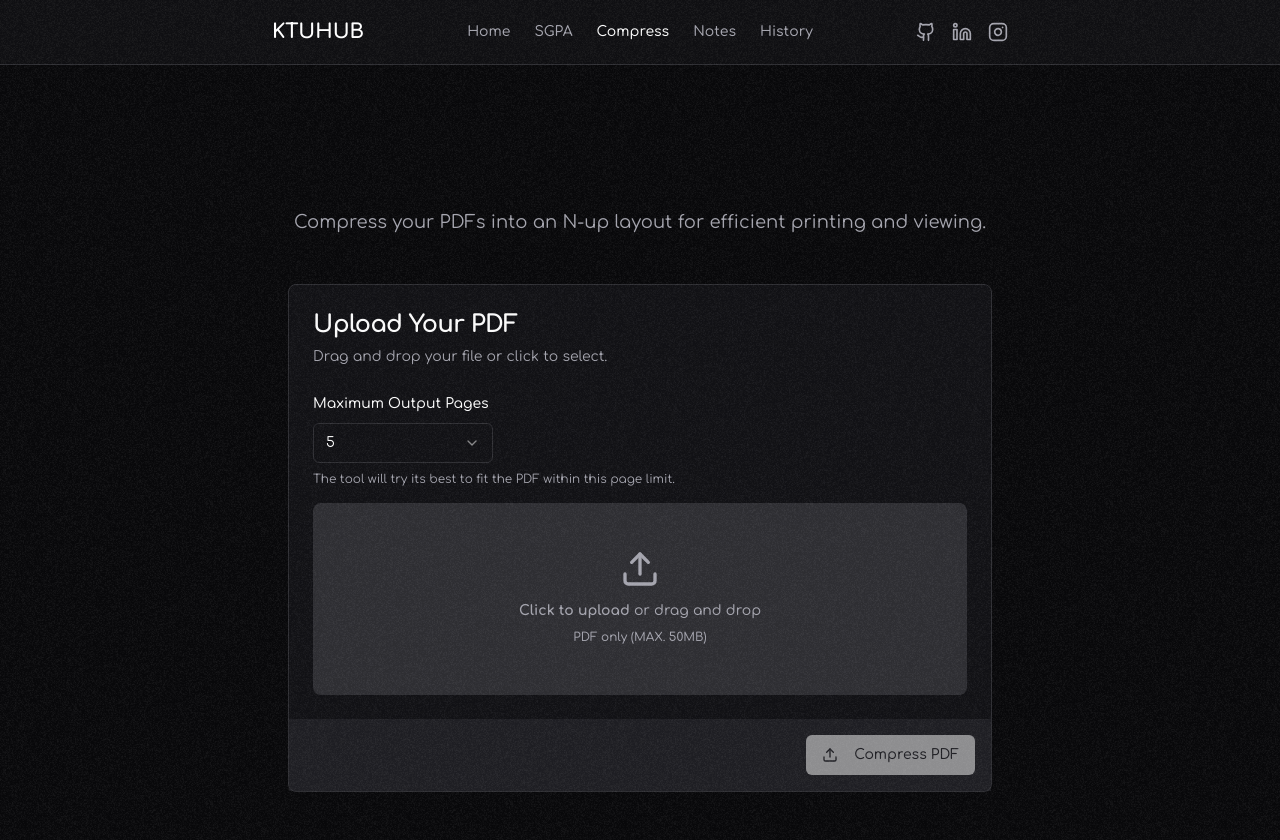
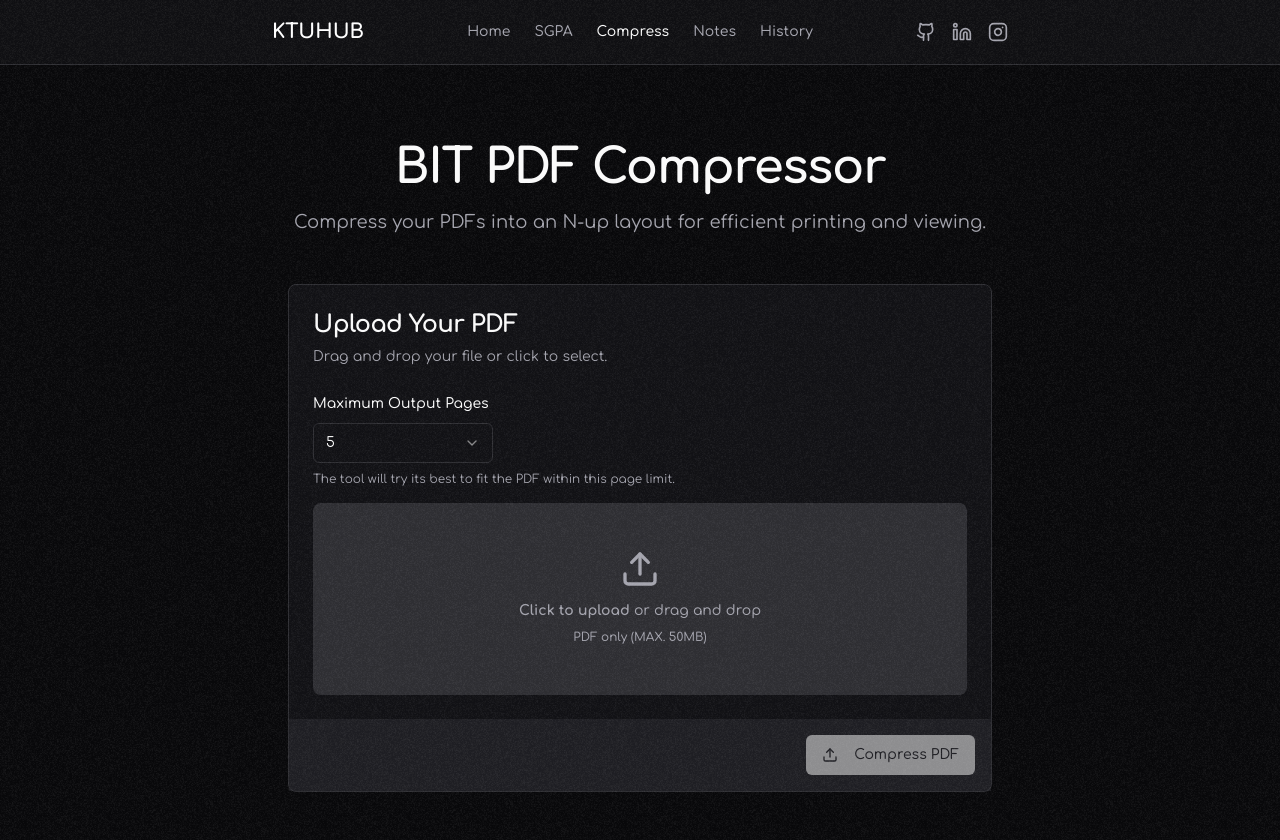
Before and after one commit to Sree14hari/ktu-pyqs, a Next.js app: page /bit-compressor in a window 1280 px wide. Shown: the top 840 px of the page. Built offline with nearby package versions, Linux system fonts and the light colour scheme.

Commit message:
BIT PDF Compressor make it shite too

```diff
--- a/src/app/bit-compressor/page.tsx
+++ b/src/app/bit-compressor/page.tsx
@@ -127,7 +127,7 @@ export default function BitCompressorPage() {
   return (
     <div className="container mx-auto max-w-3xl flex-grow p-4 md:p-8">
       <header className="flex flex-col items-center justify-center text-center py-8 md:py-12">
-        <h1 className="text-4xl md:text-5xl font-bold font-headline tracking-tight">BIT PDF Compressor</h1>
+        <h1 className="text-4xl md:text-5xl font-bold font-headline tracking-tight text-foreground">BIT PDF Compressor</h1>
         <p className="mt-4 text-lg text-muted-foreground">Compress your PDFs into an N-up layout for efficient printing and viewing.</p>
       </header>
 
```
